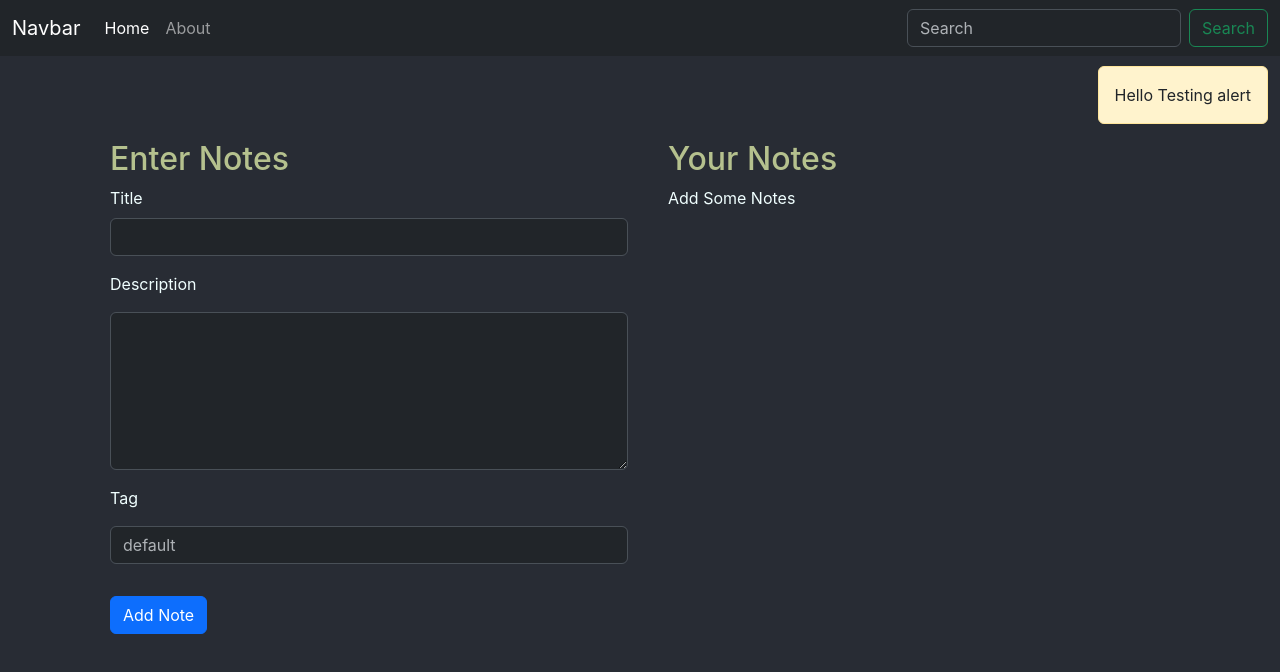
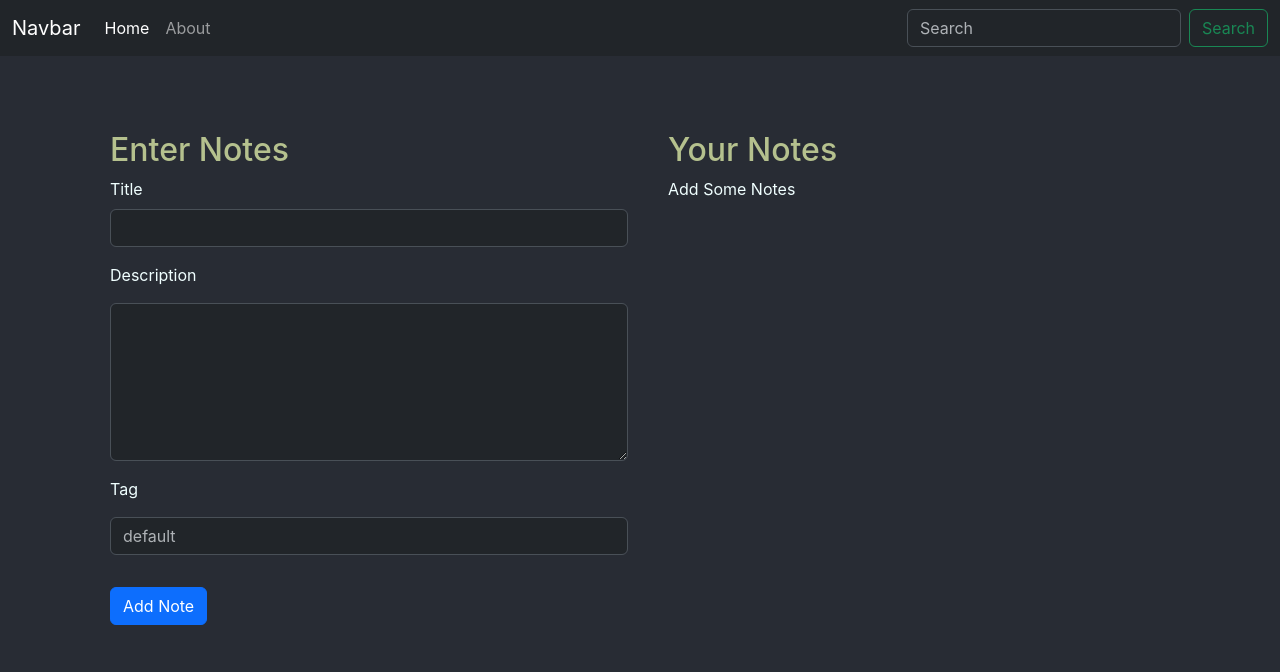
Before and after one commit to bhavyank89/learnReact, a React (Create React App) app in the folder 004-inotebook/inotebook-frontend/: page / in a window 1280 px wide. Shown: the top 672 px of the page. Built offline with nearby package versions, Linux system fonts and the light colour scheme; no server answers.

Commit message:
add Alert popup

```diff
--- a/004-inotebook/inotebook-frontend/src/App.js
+++ b/004-inotebook/inotebook-frontend/src/App.js
@@ -5,17 +5,32 @@ import About from './components/About';
 import Navbar from './components/Navbar';
 import NoteContextProvider from './context/NoteContextProvider';
 import Alert from './components/Alert';
+import { useState } from 'react';
 
 function App() {
-  const alertMessage = "Hello Testing alert";
+
+  const [showAlert, setShowAlert] = useState(false);
+  const [alertMessage, setAlertMessage] = useState("");
+
+  const showAlertTab = (show, message) => {
+    setShowAlert(show);
+    setAlertMessage(message);
+    setTimeout(() => {
+      setShowAlert(false)
+      setAlertMessage("");
+    }, 2000);
+  }
+
   return (
     <div>
       <NoteContextProvider>
         <Router>
-          <Navbar />
-          <Alert message={alertMessage} />
+          <div className='sticky-top'>
+            <Navbar />
+            <div className='container sticky-top' style={{ marginTop: "10px", marginRight: "0px", height: "15px", padding: "0px" }}>{showAlert && <Alert alertMessage={alertMessage} />}</div>
+          </div>
           <Routes>
-            <Route path='/' element={<Home />} />
+            <Route path='/' element={<Home showAlertTab={showAlertTab} />} />
             <Route path='/about' element={<About />} />
           </Routes>
         </Router>
--- a/004-inotebook/inotebook-frontend/src/components/AddNote.js
+++ b/004-inotebook/inotebook-frontend/src/components/AddNote.js
@@ -1,7 +1,7 @@
 import React, { useContext, useState } from 'react'
 import NoteContext from '../context/NoteContext'
 
-function AddNote() {
+function AddNote(props) {
 
     const { addNote } = useContext(NoteContext);
     const [note, setNote] = useState({ title: "", description: "", tag: "" })
@@ -13,6 +13,7 @@ function AddNote() {
     const handleOnClick = (e) => {
         e.preventDefault();
         addNote(note);
+        props.showAlertTab(true, "Note Added");
         setNote({ title: "", description: "", tag: "" });
     }
 
--- a/004-inotebook/inotebook-frontend/src/components/Alert.js
+++ b/004-inotebook/inotebook-frontend/src/components/Alert.js
@@ -1,15 +1,11 @@
 import React from 'react'
 
 function Alert(props) {
-    const style = {
-        marginTop: "10px",
-        marginRight: "0px",
-    }
     return (
         <>
-            <div style={style} className="container flex-row-reverse d-flex">
+            <div className="container flex-row-reverse d-flex">
                 <div className="alert alert-warning text-dark" role="alert">
-                    {props.message}
+                    {props.alertMessage}
                 </div>
             </div>
         </>
--- a/004-inotebook/inotebook-frontend/src/components/EditModel.js
+++ b/004-inotebook/inotebook-frontend/src/components/EditModel.js
@@ -29,6 +29,7 @@ function EditModel(props) {
         e.preventDefault();
         const note = { title, description, tag, id };
         updateNote(note);
+        props.showAlertTab(true, "Note Updated");
         // Perform the update logic here if needed, then close the modal
         setShowModal(false);
     };
--- a/004-inotebook/inotebook-frontend/src/components/Home.js
+++ b/004-inotebook/inotebook-frontend/src/components/Home.js
@@ -2,12 +2,12 @@ import React from 'react'
 import Notes from './Notes'
 import AddNote from './AddNote'
 
-const Home = () => {
+const Home = (props) => {
 
     return (
-        <div className='container d-flex flex-row'>
-            <AddNote />
-            <Notes />
+        <div style={{ marginTop: "50px" }} className='container d-flex flex-row'>
+            <AddNote showAlertTab={props.showAlertTab} />
+            <Notes showAlertTab={props.showAlertTab} />
         </div>
     )
 }
--- a/004-inotebook/inotebook-frontend/src/components/Note.js
+++ b/004-inotebook/inotebook-frontend/src/components/Note.js
@@ -21,6 +21,7 @@ function Note(props) {
 
     const handleDelete = () => {
         deleteNote(id);
+        props.showAlertTab(true, "Note Deleted");
     }
 
     const handleUpdate = () => {
@@ -56,7 +57,7 @@ function Note(props) {
                 {/* <!-- Modal --> */}
                 <div>
                     {showModal && (
-                        <EditModel title={title} tag={tag} description={description} id={id} setShowModal={setShowModal} />
+                        <EditModel title={title} tag={tag} description={description} id={id} setShowModal={setShowModal} showAlertTab={props.showAlertTab} />
                     )}
                 </div>
             </div>
--- a/004-inotebook/inotebook-frontend/src/components/Notes.js
+++ b/004-inotebook/inotebook-frontend/src/components/Notes.js
@@ -2,7 +2,7 @@ import React, { useContext, useEffect } from 'react'
 import NoteContext from '../context/NoteContext'
 import Note from './Note';
 
-function Notes() {
+function Notes(props) {
 
     const { notes, getAllNotes } = useContext(NoteContext);
 
@@ -15,7 +15,7 @@ function Notes() {
         <>
             <div className="container">
                 <h2 style={{ color: "#B5C18E" }}>Your Notes</h2>
-                {(!notes || notes.length === 0) ? <p>Add Some Notes</p> : (notes.map((note) => { return <Note key={note._id} note={note} /> }))}
+                {(!notes || notes.length === 0) ? <p>Add Some Notes</p> : (notes.map((note) => { return <Note key={note._id} note={note} showAlertTab={props.showAlertTab} /> }))}
             </div>
         </>
     )
```
